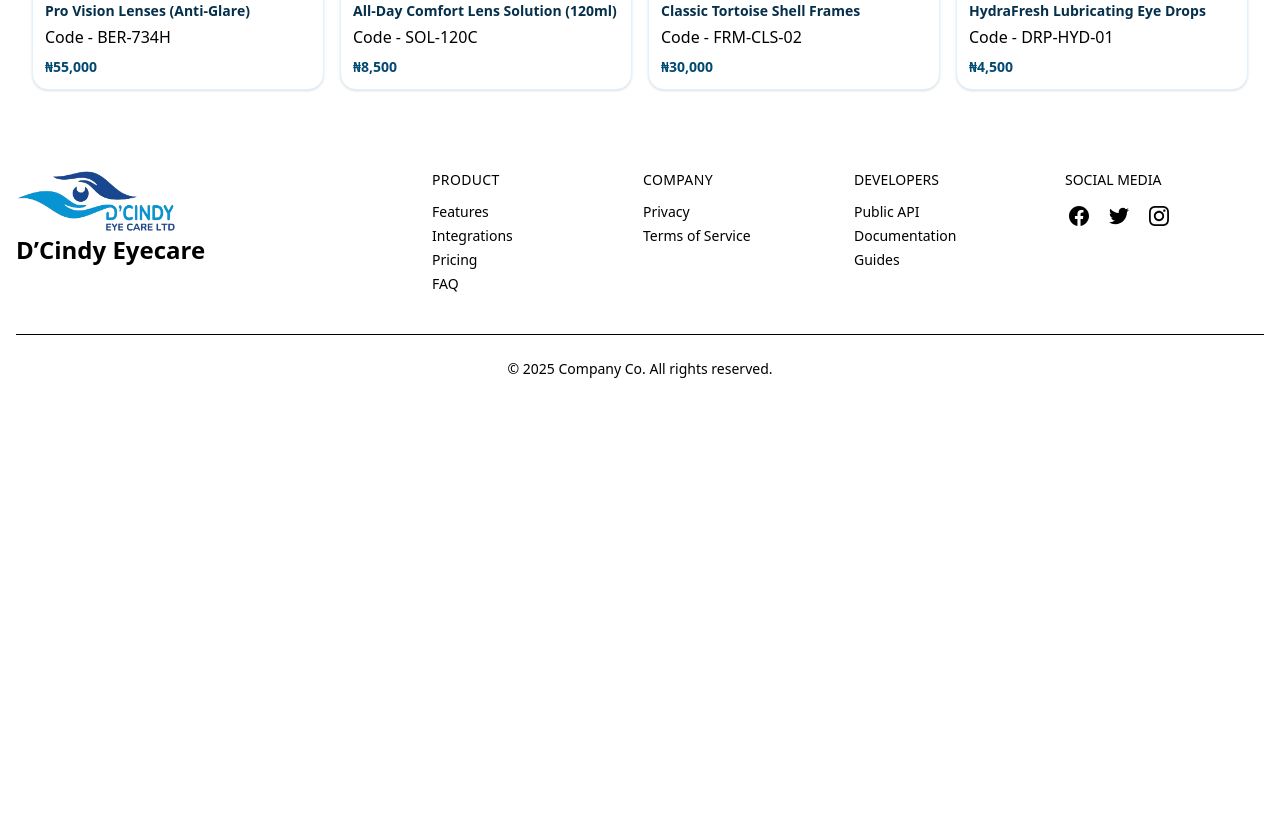
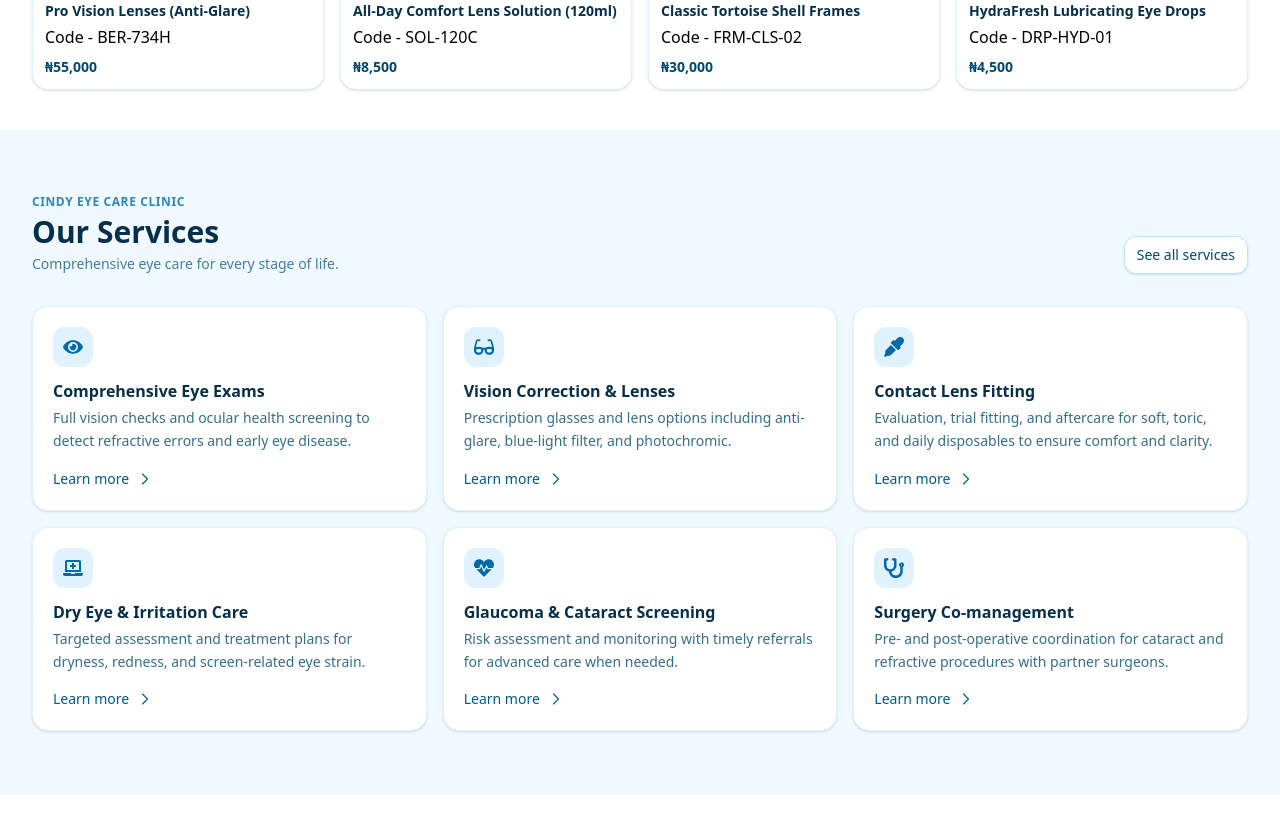
Before and after one commit to Bookofharry/cindyclinc-app, a React app: page / in a window 1280 px wide. Shown: the part 1920-2754 px from the top of the page. Before the commit the page ends 2323 px from the top, so only its background shows below. Built offline with nearby package versions, Linux system fonts and the light colour scheme; the HTML template or start-up script is replaced by a standard one.

Commit message:
Sorted them4

```diff
--- a/src/App.jsx
+++ b/src/App.jsx
@@ -15,10 +15,12 @@ import NotFound from './pages/Notfound.jsx';
 function App(){
   return(
     <BrowserRouter>
+
     <Header  />
 
 
     <Routes>
+
       <Route path='/' element={<Home/>} />
       <Route path='*' element={<NotFound/>} />
       {/* <Route path='/contact' element={<Prepage/>} /> */}
--- a/src/Ui/Footer.jsx
+++ b/src/Ui/Footer.jsx
@@ -17,7 +17,7 @@ export default function Footer() {
 
 
 			</a>
-            <span className="self-center text-2xl font-semibold">D’Cindy Eyecare </span>
+            <span className="text-sm font-medium tracking-widest text-indigo-400 uppercase">D’Cindy Eyecare </span>
 		</div>
 		<div className="grid grid-cols-2 text-sm gap-x-3 gap-y-8 lg:w-2/3 sm:grid-cols-4">
 			<div className="space-y-3">
--- a/src/Ui/component/Carousel.jsx
+++ b/src/Ui/component/Carousel.jsx
@@ -53,7 +53,7 @@ export default function Vision({
 
             {/* Logo/Brand Tagline (optional, can be removed if in header) */}
             <div className="flex items-center justify-center lg:justify-start mb-4">
-              <img src={Logo} alt="Clinic Logo" className="w-10 h-10 mr-2" />
+              {/* <img src={Logo} alt="Clinic Logo" className="w-50 h-10 mr-2" /> */}
               <p className="text-sm font-medium tracking-widest text-indigo-400 uppercase">
                 Future of Vision Care
               </p>
--- /dev/null
+++ b/src/Ui/component/Services.jsx
@@ -0,0 +1,149 @@
+// src/components/ClinicServices.jsx
+import React from "react";
+import { Link } from "react-router-dom";
+import {
+  FaEye,
+  FaGlasses,
+  FaEyeDropper,
+  FaHeartbeat,
+  FaStethoscope,
+  FaLaptopMedical,
+} from "react-icons/fa";
+
+/**
+ * ClinicServices — Home page services section for Cindy Eye Care Clinic
+ *
+ * Props:
+ * - title?: string
+ * - subtitle?: string
+ * - services?: Array<{ id: string; title: string; blurb: string; icon?: React.ReactNode; href?: string }>
+ * - seeAllHref?: string (e.g., "/services")
+ * - className?: string
+ */
+export default function ClinicServices({
+  title = "Our Services",
+  subtitle = "Comprehensive eye care for every stage of life.",
+  services = DEFAULT_SERVICES,
+  seeAllHref = "/services",
+  className = "",
+}) {
+  return (
+    <section className={`w-full bg-sky-50 ${className}`}>
+      <div className="mx-auto max-w-7xl px-4 md:px-6 lg:px-8 py-12 md:py-16">
+        {/* Heading */}
+        <div className="mb-8 flex items-end justify-between gap-4">
+          <div>
+            <p className="text-xs font-semibold uppercase tracking-wider text-sky-700/80">
+              Cindy Eye Care Clinic
+            </p>
+            <h2 className="mt-1 text-2xl font-bold text-sky-950 sm:text-3xl">
+              {title}
+            </h2>
+            <p className="mt-1 text-sm text-sky-900/70">{subtitle}</p>
+          </div>
+
+          {seeAllHref && (
+            <Link
+              to={seeAllHref}
+              className="whitespace-nowrap rounded-xl border border-sky-200 bg-white px-3 py-2 text-sm font-medium text-sky-900 shadow-sm hover:bg-sky-100"
+            >
+              See all services
+            </Link>
+          )}
+        </div>
+
+        {/* Grid */}
+        <div className="grid grid-cols-1 gap-4 sm:grid-cols-2 lg:grid-cols-3">
+          {services.map((s) => (
+            <ServiceCard key={s.id} {...s} />
+          ))}
+        </div>
+      </div>
+    </section>
+  );
+}
+
+function ServiceCard({ id, title, blurb, icon, href }) {
+  const content = (
+    <div className="group relative h-full overflow-hidden rounded-2xl border border-sky-100 bg-white p-5 shadow-sm transition hover:-translate-y-1 hover:shadow-lg">
+      <div className="mb-3 inline-flex h-10 w-10 items-center justify-center rounded-xl bg-sky-100 text-sky-700">
+        {icon}
+      </div>
+      <h3 className="text-base font-semibold text-sky-950">{title}</h3>
+      <p className="mt-1 text-sm leading-relaxed text-sky-900/80">{blurb}</p>
+
+      <span className="mt-4 inline-flex items-center gap-2 text-sm font-medium text-sky-800 transition group-hover:text-sky-900">
+        Learn more
+        <svg
+          className="h-4 w-4 transition group-hover:translate-x-0.5"
+          xmlns="http://www.w3.org/2000/svg"
+          fill="none"
+          viewBox="0 0 24 24"
+          strokeWidth="1.6"
+          stroke="currentColor"
+        >
+          <path strokeLinecap="round" strokeLinejoin="round" d="M8.25 4.5 15.75 12l-7.5 7.5" />
+        </svg>
+      </span>
+    </div>
+  );
+
+  return href ? (
+    <Link to={href} aria-label={title} className="h-full">
+      {content}
+    </Link>
+  ) : (
+    <div className="h-full">{content}</div>
+  );
+}
+
+const DEFAULT_SERVICES = [
+  {
+    id: "comprehensive-exams",
+    title: "Comprehensive Eye Exams",
+    blurb:
+      "Full vision checks and ocular health screening to detect refractive errors and early eye disease.",
+    icon: <FaEye className="h-5 w-5" />,
+    href: "/services/comprehensive-exams",
+  },
+  {
+    id: "vision-correction",
+    title: "Vision Correction & Lenses",
+    blurb:
+      "Prescription glasses and lens options including anti-glare, blue-light filter, and photochromic.",
+    icon: <FaGlasses className="h-5 w-5" />,
+    href: "/services/vision-correction",
+  },
+  {
+    id: "contact-lens-fitting",
+    title: "Contact Lens Fitting",
+    blurb:
+      "Evaluation, trial fitting, and aftercare for soft, toric, and daily disposables to ensure comfort and clarity.",
+    icon: <FaEyeDropper className="h-5 w-5" />,
+    href: "/services/contact-lens-fitting",
+  },
+  {
+    id: "dry-eye-care",
+    title: "Dry Eye & Irritation Care",
+    blurb:
+      "Targeted assessment and treatment plans for dryness, redness, and screen-related eye strain.",
+    icon: <FaLaptopMedical className="h-5 w-5" />,
+    href: "/services/dry-eye-care",
+  },
+  {
+    id: "disease-screening",
+    title: "Glaucoma & Cataract Screening",
+    blurb:
+      "Risk assessment and monitoring with timely referrals for advanced care when needed.",
+    icon: <FaHeartbeat className="h-5 w-5" />,
+    href: "/services/disease-screening",
+  },
+  {
+    id: "co-management",
+    title: "Surgery Co-management",
+    blurb:
+      "Pre- and post-operative coordination for cataract and refractive procedures with partner surgeons.",
+    icon: <FaStethoscope className="h-5 w-5" />,
+    href: "/services/surgery-co-management",
+  },
+];
--- a/src/pages/Home.jsx
+++ b/src/pages/Home.jsx
@@ -1,7 +1,7 @@
 import Vision from "../Ui/component/Carousel";
 import ClinicIntro from "../Ui/component/Heading";
 import LatestProducts from "../Ui/component/LastestProduct";
-
+import ClinicServices from "../Ui/component/Services";
 const demo = [
   {
     id: "lens-pro-001",
@@ -126,6 +126,7 @@ export default function Home() {
         seeAllHref="/shop"
         currency="NGN"
       />
+      <ClinicServices/>
     </div>
   );
 }
```
